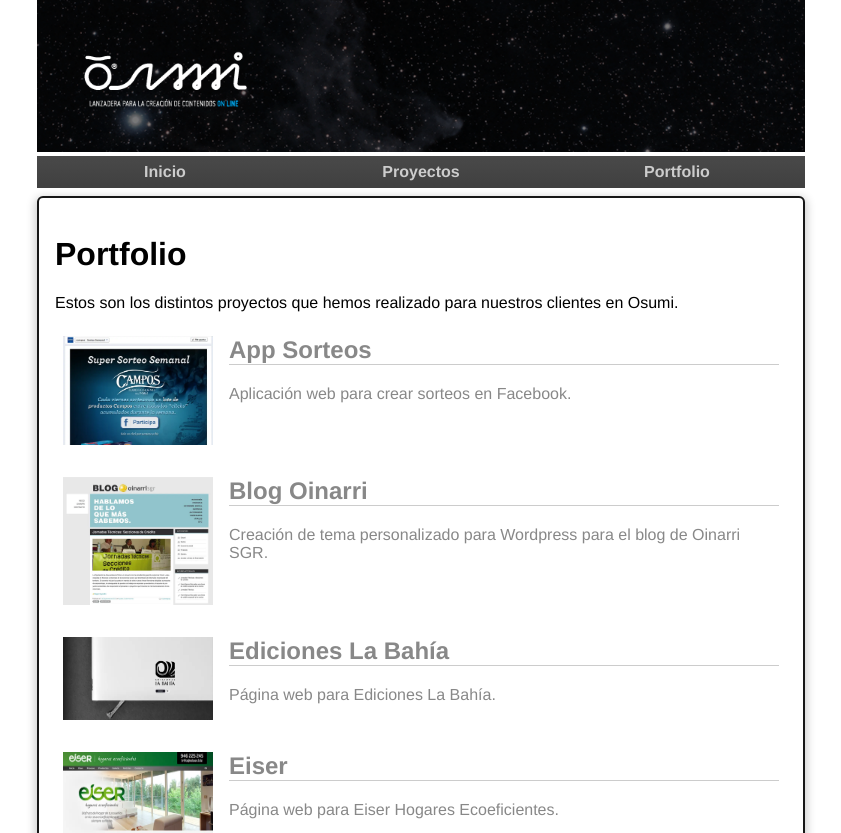
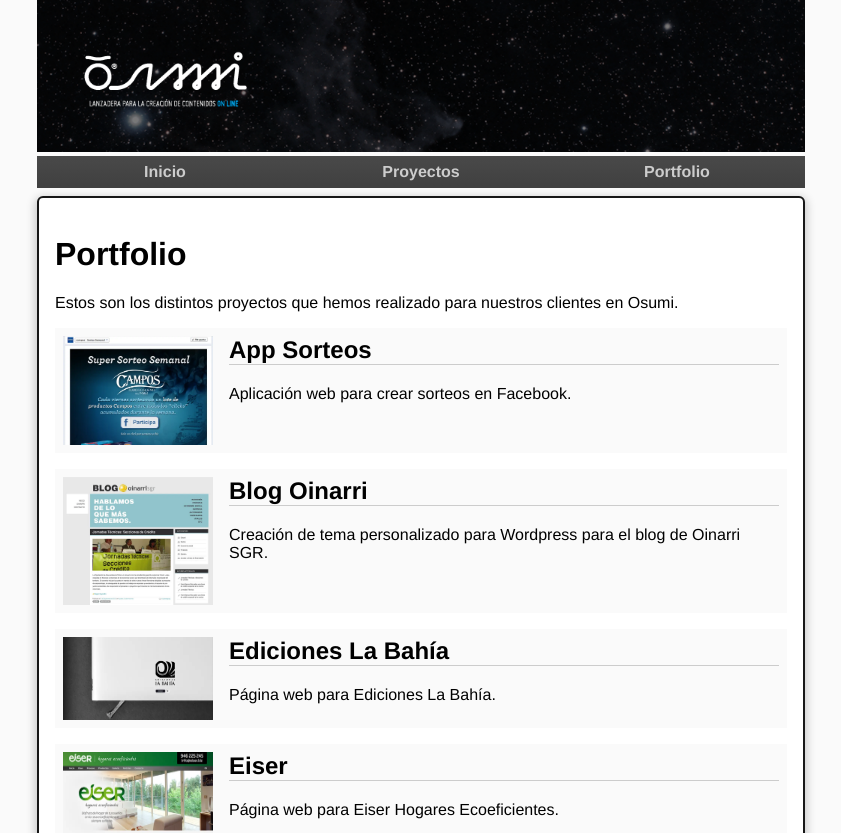
Before and after one commit to osumionline/Osumi, an Angular app: page /portfolio in a window 1280 px wide. Shown: the top 833 px of the page, without its empty margins (219-1060 px from the left). Built offline with nearby package versions, Linux system fonts and the light colour scheme.

Commit message:
Mas correcciones de tema claro/oscuro

```diff
--- a/src/app/pages/portfolio/portfolio.component.scss
+++ b/src/app/pages/portfolio/portfolio.component.scss
@@ -4,6 +4,7 @@
     display: flex;
     padding: 8px;
     margin-bottom: 16px;
+	color: var(--project-color);
 
 	img {
 		width: 150px;
@@ -25,6 +26,6 @@
 	}
 
 	&:hover {
-		background-color: #504f4f;
+		background-color: var(--project-hover-color);
 	}
 }
--- a/src/app/pages/projects/projects.component.scss
+++ b/src/app/pages/projects/projects.component.scss
@@ -4,6 +4,7 @@
     display: flex;
     padding: 8px;
     margin-bottom: 16px;
+	color: var(--project-color);
 
 	img {
 		width: 150px;
@@ -25,6 +26,6 @@
 	}
 
 	&:hover {
-		background-color: #504f4f;
+		background-color: var(--project-hover-color);
 	}
 }
--- a/src/styles.scss
+++ b/src/styles.scss
@@ -1,5 +1,5 @@
 :root {
-	--body-bg-color: #fff;
+	--body-bg-color: #fafafa;
 	--a-color: #888;
 	--a-hover-color: #000;
 	--a-hover-bg-color: #eee;
@@ -9,6 +9,8 @@
 	--main-color: #000;
 	--main-border-color: #171717;
 	--main-shadow: rgba(0,0,0,0.2);
+	--project-hover-color: #eee;
+	--project-color: #000;
 }
 
 @media (prefers-color-scheme: dark) {
@@ -23,6 +25,8 @@
 		--main-color: #ddd;
 		--main-border-color: #171717;
 		--main-shadow: rgba(0,0,0,0.8);
+		--project-hover-color: #504f4f;
+		--project-color: #fff;
 	}
 }
 
```
